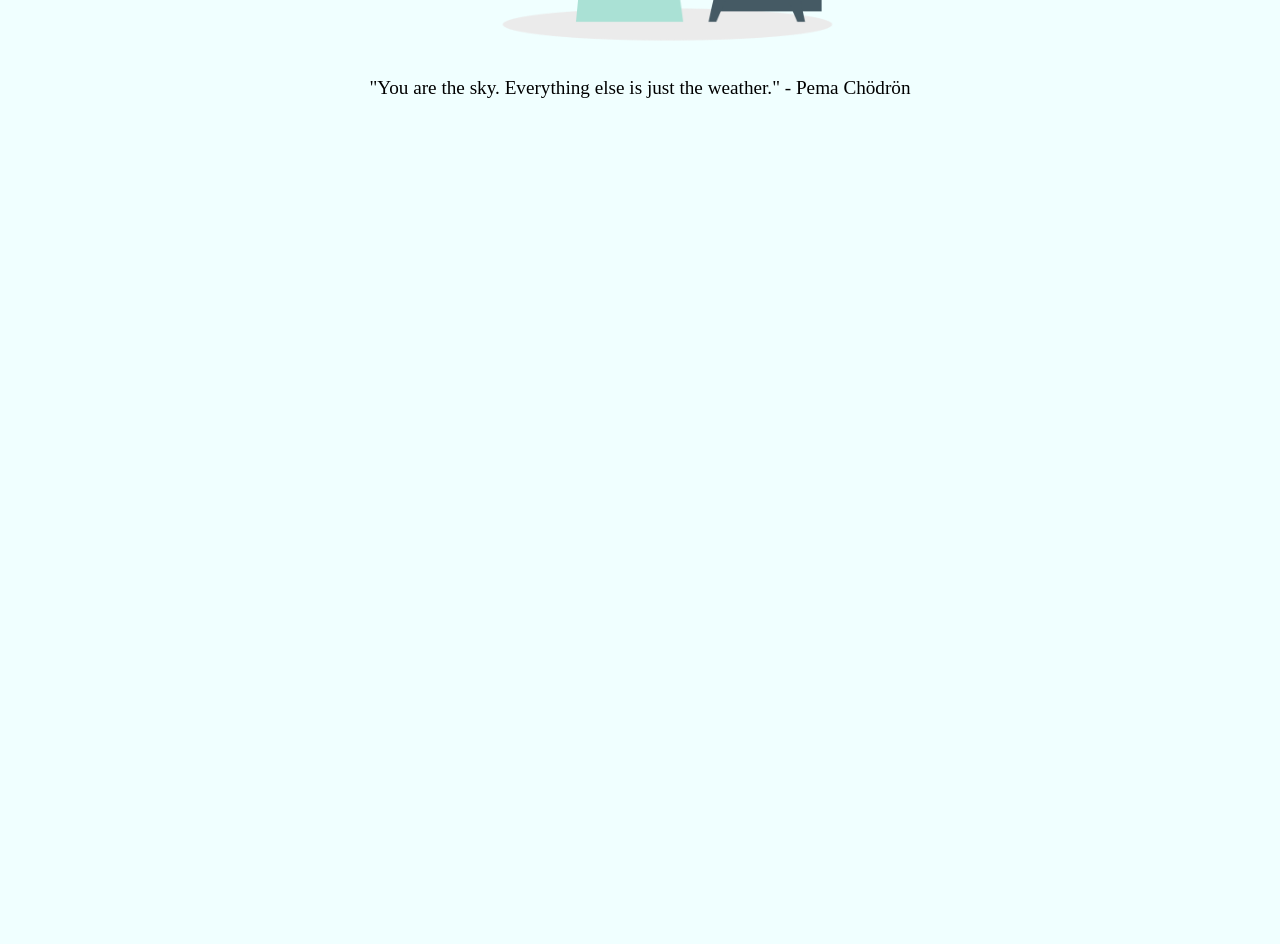
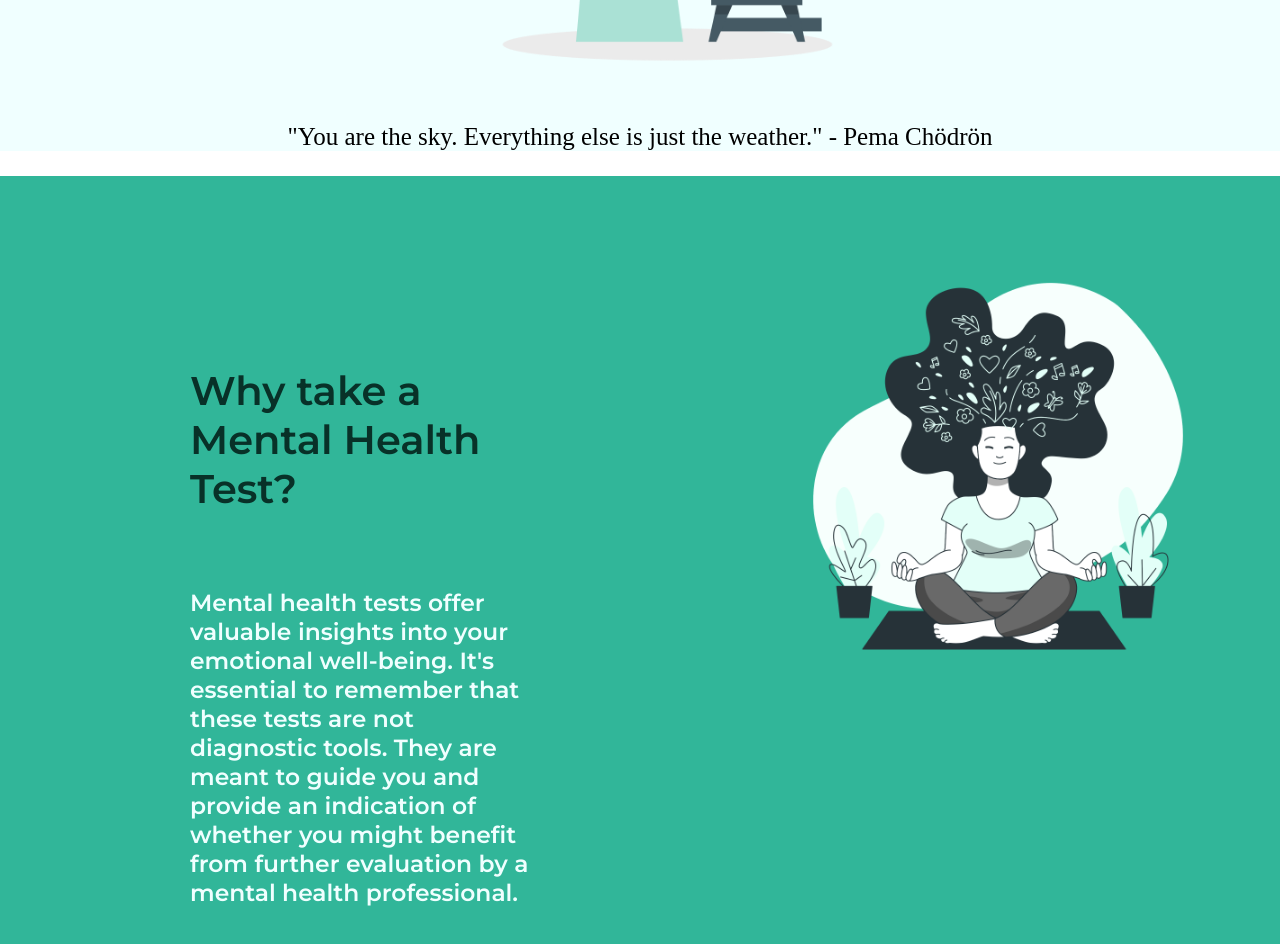
Before and after one commit to tanisha11do/mindechoes-frontend, a React (Create React App) app in the folder mindechoes/: page / in a window 1280 px wide. Shown: the part 700-1644 px from the top of the page. Before the commit the page ends 800 px from the top, so only its background shows below. Built offline with nearby package versions, Linux system fonts and the light colour scheme.

Commit message:
added 2 sections

```diff
--- a/mindechoes/src/App.css
+++ b/mindechoes/src/App.css
@@ -3,7 +3,6 @@
   padding: 0;
   font-family:'Montserrat';
   font-weight: 600;
-  background-color:azure;
 }
 
 .container{
@@ -15,6 +14,12 @@
   text-align: center;
   align-items: center;
   justify-content: space-between;
+  background-color:azure;
+  font-size: larger;
+}
+
+.section1 h1{
+  font-size: 40px;
 }
 
 .testbtn{
@@ -23,9 +28,13 @@
   padding: 20px 50px;
   font-size: 25px;
   margin: 25px;
-  border-color: #31B699;
+  border-color: #31b699;
   border-radius: 15px;
   cursor: pointer;
+}
+
+.testbtn:hover{
+  background-color: #146453;
 }
 
 .section1img{
@@ -33,9 +42,37 @@
   width: 450px;
 }
 
-p{
+.section1 p{
   font-family: "Style Script", cursive;
   font-weight: 500;
   font-style: normal;
-  font-size: larger;
+  font-size: 25px;
+  margin: 25px;
 }
+
+.section2{
+  background-color:#31b699;
+  color:azure;
+  display: flex;
+  flex-direction: row;
+  padding: 10px;
+  font-size: 20px;
+}
+
+.section2 h1{
+  color: #083128;
+  margin: 0 0 75px 0 ;
+  font-size: 40px;
+}
+
+.section2img{
+  height: 450px;
+  width: 450px;
+  margin: 50px;
+}
+
+.section2 div{
+  margin: 80px;
+  padding: 100px;
+
+}
--- a/mindechoes/src/App.jsx
+++ b/mindechoes/src/App.jsx
@@ -1,7 +1,7 @@
 import './App.css';
 import Navbar from './Components/Navbar';
 import image1 from './assets/Section1.png';
-
+import image2 from './assets/Section2.png';
 
 function App() {
   return (
@@ -16,6 +16,13 @@ function App() {
         <img src={image1} alt='' className='section1img'/>
         <div><p>"You are the sky. Everything else is just the weather." - Pema Chödrön</p></div>
       </section>
+      <section className='section2'>
+        <div>
+          <h1>Why take a Mental Health Test?</h1>
+          <h3>Mental health tests offer valuable insights into your emotional well-being. It's essential to remember that these tests are not diagnostic tools. They are meant to guide you and provide an indication of whether you might benefit from further evaluation by a mental health professional.</h3>
+        </div>
+        <img src={image2} alt="" className='section2img'/>
+      </section>
     </div>
   );
 }
--- a/mindechoes/src/Components/Navbar.css
+++ b/mindechoes/src/Components/Navbar.css
@@ -10,18 +10,20 @@
     display: flex;
     align-items: center;
     justify-content: space-between;
+    background-color: azure;
 }
 
 ul{
     list-style: none;
     text-align: center;
     flex: 1;
+    margin-left: 400px;
 }
 
 ul li{
     display: inline-block;
     justify-content:flex-end;
-    margin: 10px 10px 10px 100px;
+    margin: 10px 20px 10px 100px;
     align-items:end;
     font-size: 20px;
     cursor: pointer;
@@ -30,3 +32,7 @@ ul li{
 .signup{
     color: #31B699;
 }
+
+.signup:hover{
+    color:#146453;
+}
```
Also changed, not shown: mindechoes/src/assets/Section2.png (renamed from mindechoes/src/assets/Mental health-bro.png).
